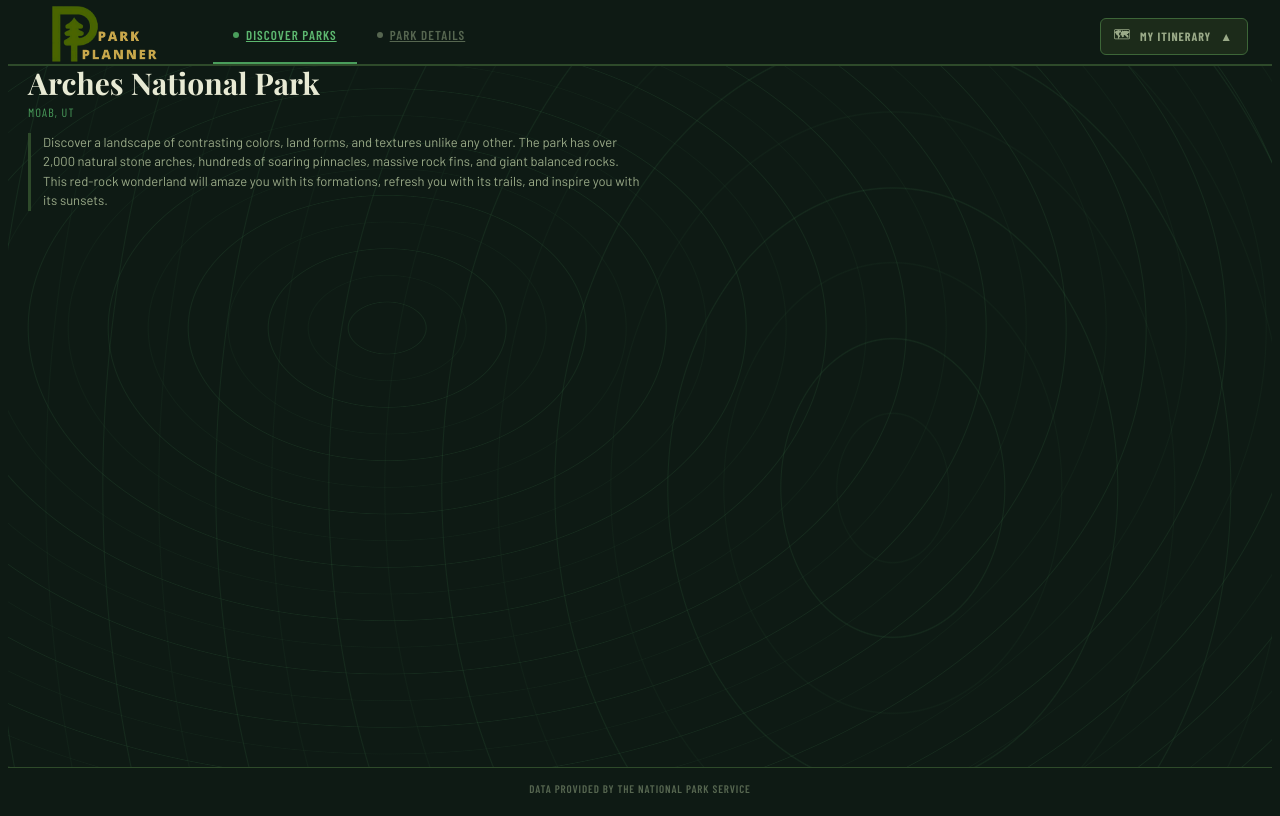
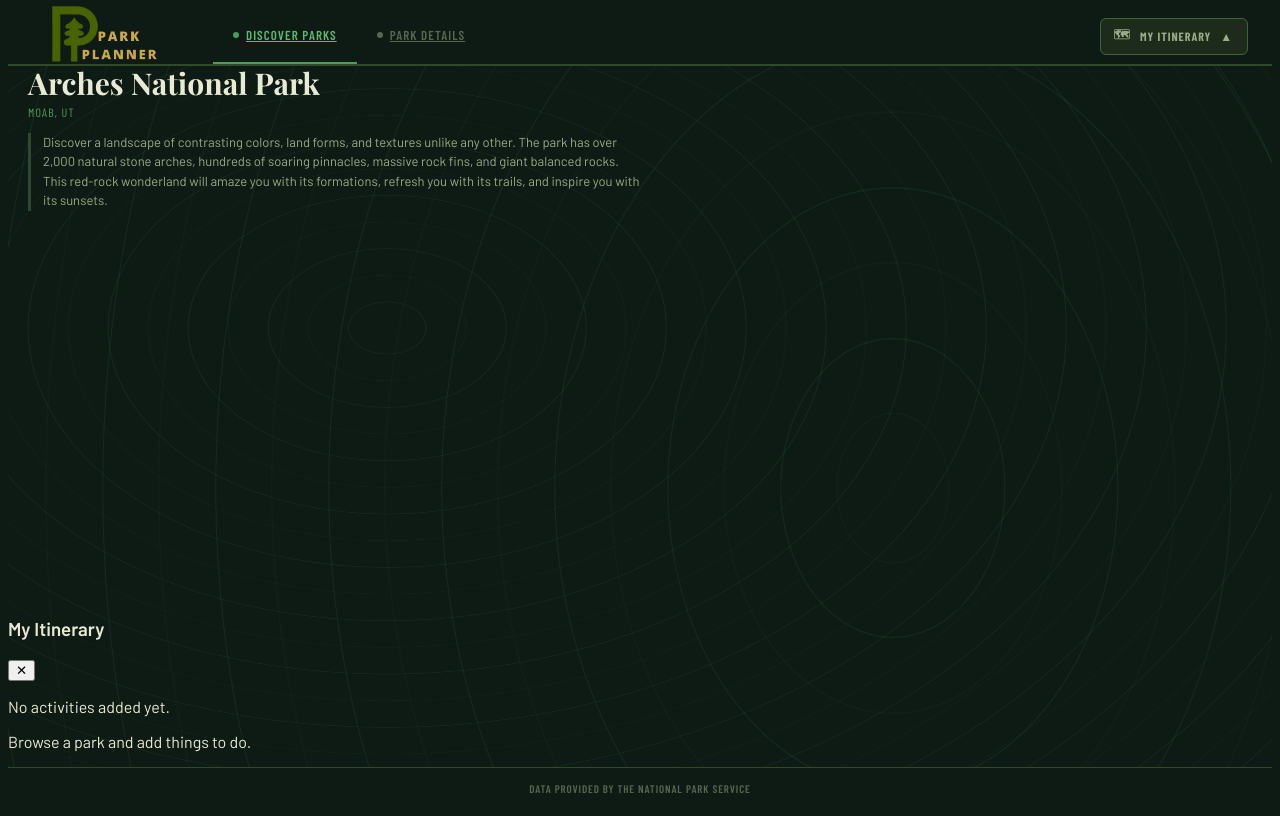
Before and after one commit to JAWofford/park-planner, a React (Vite) app in the folder park-planner/: page /park/arch in a window 1280 px wide. Built offline with nearby package versions, Linux system fonts and the light colour scheme.

Commit message:
Intial Commit: Basic Itinerary Functionality

```diff
--- a/park-planner/src/App.jsx
+++ b/park-planner/src/App.jsx
@@ -2,34 +2,53 @@
 import {Routes, Route} from 'react-router-dom'
 import './App.css'
 import parksData from './data/parksData.js';
-//import thingsToDoData from './data/thingsToDo.js';
 import TopNav from './components/TopNav';
 import Search from './components/Search';
 import ParkDetail from './components/ParkDetail';
+import ItineraryDrawer from './components/ItineraryDrawer.jsx';
 
 
 function App() {
 
 const [parks] = useState(parksData);
-// const [thingsToDo, setThingsToDo] = useState(thingsToDoData);
-const [itineraryOpen, setItineraryOpen] = useState(false);
+const [itinerary, setItinerary] =useState([]);
+const [isDrawerOpen, setIsDrawerOpen] = useState(false);
+
+//passed to ParkDetail
+const addToItinerary = (item) => {
+  setItinerary(prev => {
+    if (prev.some(i => i.id === item.id)) return prev;
+    return [...prev, item];
+  });
+};
+
+const removeFromItinerary = (id) => {
+  setItinerary(prev=> prev.filter(item => item.id !== id));
+}
 
 
   return (
     <div className="app">
       <header>
         <TopNav
-          itineraryOpen={itineraryOpen}
-          onToggleItinerary={() => setItineraryOpen(!itineraryOpen)}
+          itineraryOpen={isDrawerOpen}
+          onToggleItinerary={() => setIsDrawerOpen(!isDrawerOpen)}
         />
       </header>
 
       <main>
         <Routes>
-          <Route path="/" element={<Search parks={parks}/>} />
-          <Route path="/park/:parkCode" element={<ParkDetail parks={parks} />} />
+          <Route path="/" element={<Search parks={parks} />} />
+          <Route path="/park/:parkCode" element={<ParkDetail parks={parks} addToItinerary={addToItinerary} itinerary={itinerary} />} />
         </Routes>
       </main>
+
+      <ItineraryDrawer
+        isOpen={isDrawerOpen}
+        onClose={() => setIsDrawerOpen(false)}
+        itinerary={itinerary}
+        onRemove={removeFromItinerary}
+      />
 
       <footer>
         <p>Data provided by the National Park Service</p>
--- /dev/null
+++ b/park-planner/src/components/ItineraryDrawer.jsx
@@ -0,0 +1,39 @@
+import React from 'react';
+import ItineraryItem from './ItineraryItem';
+//import './ItineraryDrawer.css';
+
+export default function ItineraryDrawer({ isOpen, onClose, itinerary, onRemove }) {
+  return (
+    <>
+      {/* Backdrop */}
+      {isOpen && <div className="drawer-backdrop" onClick={onClose} />}
+
+      {/* Drawer */}
+      <div className={`itinerary-drawer ${isOpen ? 'open' : ''}`}>
+        <div className="drawer-header">
+          <h3>My Itinerary</h3>
+          <button className="drawer-close" onClick={onClose}>✕</button>
+        </div>
+
+        <div className="drawer-body">
+          {itinerary.length === 0 ? (
+            <div className="drawer-empty">
+              <p>No activities added yet.</p>
+              <p>Browse a park and add things to do.</p>
+            </div>
+          ) : (
+            <ul className="itinerary-list">
+              {itinerary.map(item => (
+                <ItineraryItem
+                  key={item.id}
+                  item={item}
+                  onRemove={onRemove}
+                />
+              ))}
+            </ul>
+          )}
+        </div>
+      </div>
+    </>
+  );
+}
--- /dev/null
+++ b/park-planner/src/components/ItineraryItem.jsx
@@ -0,0 +1,19 @@
+import React from 'react';
+
+export default function ItineraryItem({ item, onRemove }) {
+  return (
+    <li className="itinerary-item">
+      <div className="itinerary-item-body">
+        <div className="itinerary-item-park">{item.relatedParks[0].fullName}</div>
+        <div className="itinerary-item-title">{item.title}</div>
+        <div className="itinerary-item-duration">{item.duration}</div>
+      </div>
+      <button
+        className="itinerary-item-remove"
+        onClick={() => onRemove(item.id)}
+      >
+        ✕
+      </button>
+    </li>
+  );
+}
--- a/park-planner/src/components/ParkDetail.jsx
+++ b/park-planner/src/components/ParkDetail.jsx
@@ -4,7 +4,7 @@
 import Badge from './Badge';
 import './ParkDetail.css';
 
-export default function ParkDetail({ parks }) {
+export default function ParkDetail({ parks, addToItinerary, itinerary }) {
   const { parkCode } = useParams();
   const filteredActivities = thingsToDo.filter((act) => act.relatedParks.some(p => p.parkCode === parkCode));
   const park = parks.find(p => p.parkCode === parkCode);
@@ -21,6 +21,8 @@
     });
     return acc;
   }, {});
+
+  const isAdded = (id) => itinerary.some(item => item.id === id);
 
   return (
 
@@ -53,7 +55,7 @@
               <ul className="activity-list">
                 {items.map(item => (
                   <li key={item.id} className="todo-tile">
-                    {/* {item.title} */}
+
                     <div className="todo-body">
                       <div className="todo-title">{item.title}</div>
                       <div className="todo-desc">{item.shortDescription}</div>
@@ -74,10 +76,9 @@
 
                       <div className="todo-actions">
                             <button
-                              className="todo-add-btn"
-                              // onClick={() => toggleItinerary(item)}
+                              className={`todo-add-btn" $isAdded(item.id) ? 'added' : ''}`}                              onClick={() => addToItinerary(item)}
                             >
-                              + Add
+                              {isAdded(item.id) ? '✓ Added' : '+ Add'}
                               </button>
                       </div>
 
```
